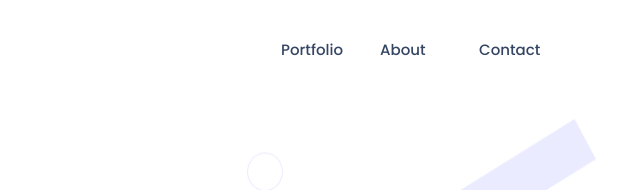
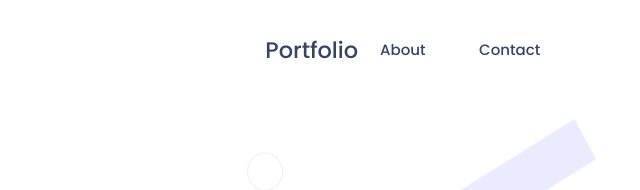
Before and after one commit to MesakDuduCoder/portfolio, a website: page index.html in a window 1280 px wide. In both pictures the pointer is over the element "Portfolio". Shown: the top 190 px of the page, 640-1280 px from the left. Drawn offline with Linux system fonts and the light colour scheme.

Commit message:
Add scale animation in header nav-bar

```diff
--- a/desktop.css
+++ b/desktop.css
@@ -68,6 +68,10 @@
     align-items: center;
     padding: 10px 12px;
     gap: 10px;
+  }
+
+  .nav-bar-frame :hover {
+    transform: scale(1.5);
   }
 
   #header-btn2 {
```
